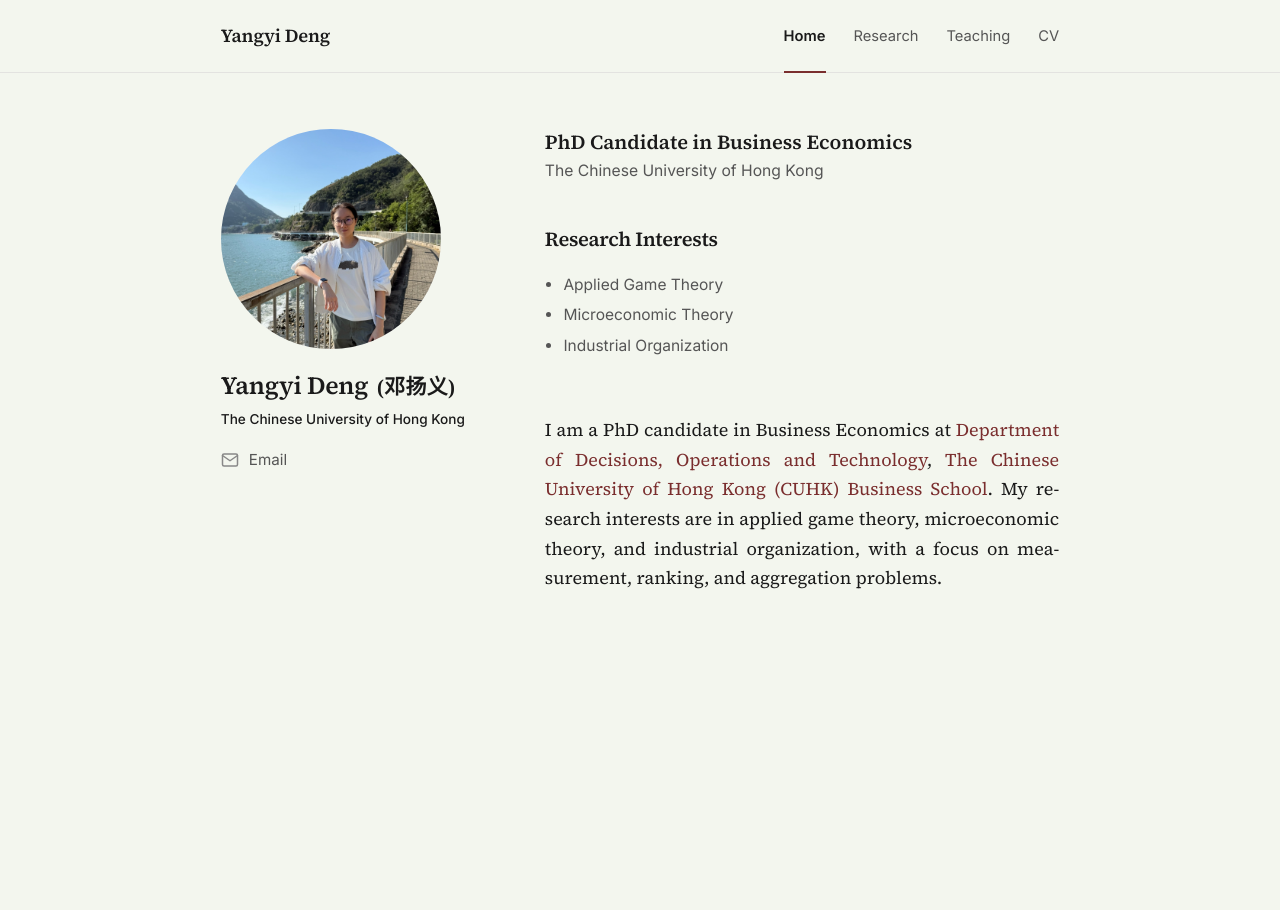
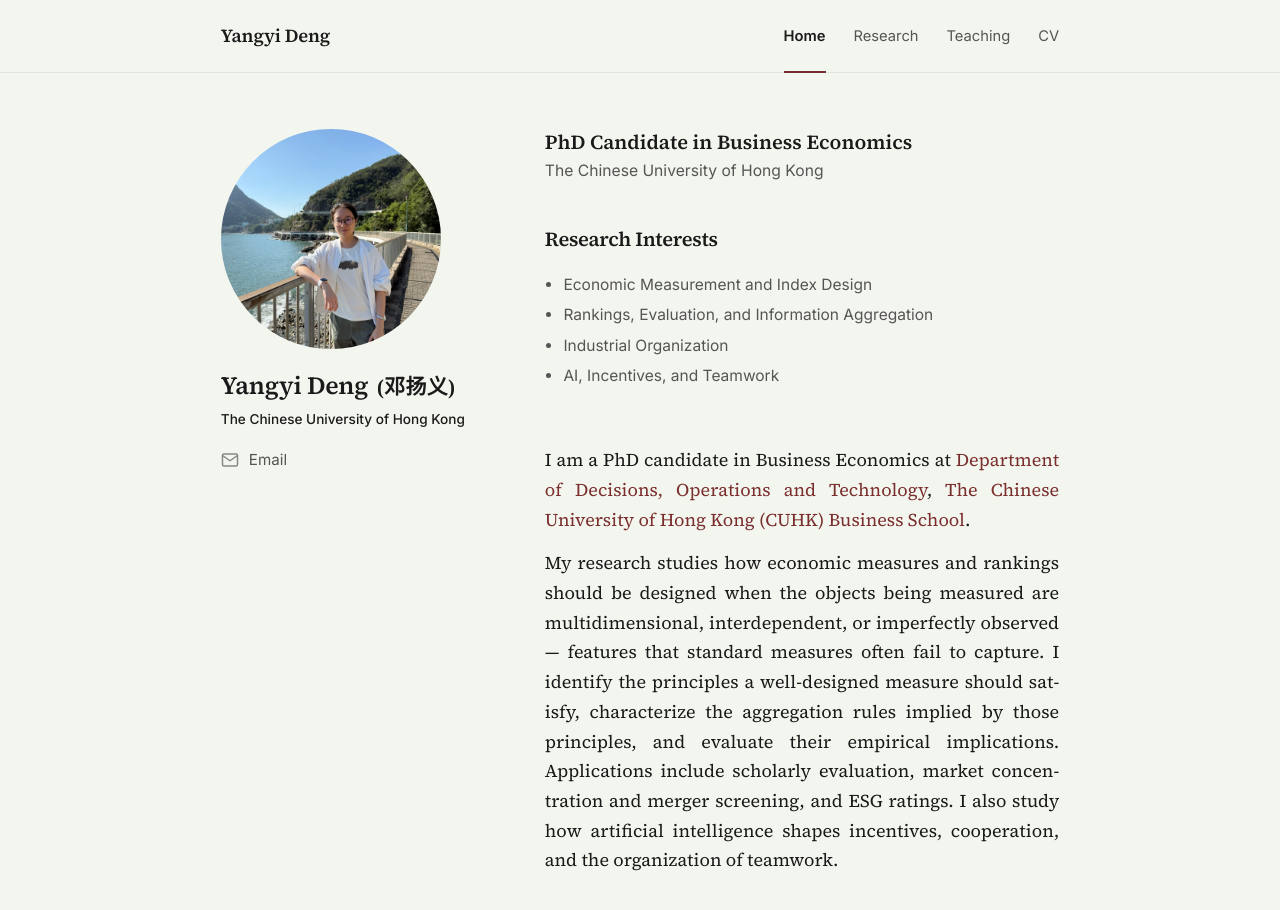
Before and after one commit to yangyi-deng/yangyi-deng.github.io, a Jekyll site: the page built from index.html, in a window 1280 px wide and 971 px high. Shown: the top 910 px of the window. Built offline with Jekyll 4.4.1, drawn with Linux system fonts in a browser that asks for light colours.

Commit message:
Add files via upload

```diff
--- a/index.html
+++ b/index.html
@@ -14,15 +14,19 @@ permalink: /
 <section>
   <h2>Research Interests</h2>
   <ul class="research-list">
-    <li>Applied Game Theory</li>
-    <li>Microeconomic Theory</li>
+    <li>Economic Measurement and Index Design</li>
+    <li>Rankings, Evaluation, and Information Aggregation</li>
     <li>Industrial Organization</li>
+    <li>AI, Incentives, and Teamwork</li>
   </ul>
 </section>
 
 <section>
   <p class="about-text">
-    I am a PhD candidate in Business Economics at <a href="https://www.bschool.cuhk.edu.hk/departments/decisions-operations-and-technology/" target="_blank" rel="noopener">Department of Decisions, Operations and Technology</a>, <a href="https://www.bschool.cuhk.edu.hk/" target="_blank" rel="noopener">The Chinese University of Hong Kong (CUHK) Business School</a>. My research interests are in applied game theory, microeconomic theory, and industrial organization, with a focus on measurement, ranking, and aggregation problems.
+    I am a PhD candidate in Business Economics at <a href="https://www.bschool.cuhk.edu.hk/departments/decisions-operations-and-technology/" target="_blank" rel="noopener">Department of Decisions, Operations and Technology</a>, <a href="https://www.bschool.cuhk.edu.hk/" target="_blank" rel="noopener">The Chinese University of Hong Kong (CUHK) Business School</a>.
+  </p>
+  <p class="about-text">
+    My research studies how economic measures and rankings should be designed when the objects being measured are multidimensional, interdependent, or imperfectly observed &mdash; features that standard measures often fail to capture. I identify the principles a well-designed measure should satisfy, characterize the aggregation rules implied by those principles, and evaluate their empirical implications. Applications include scholarly evaluation, market concentration and merger screening, and ESG ratings. I also study how artificial intelligence shapes incentives, cooperation, and the organization of teamwork.
   </p>
   <!--
   <p>
```
